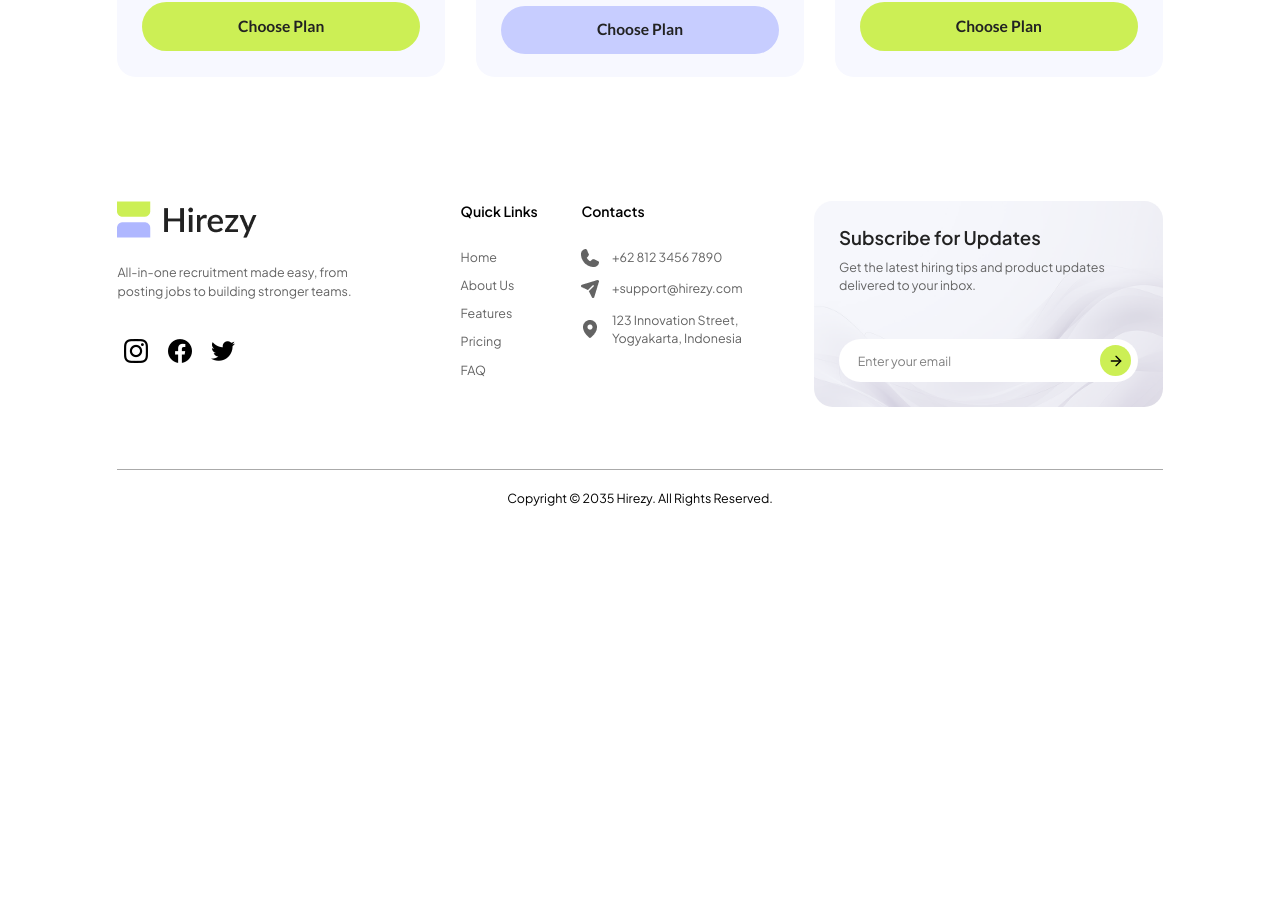
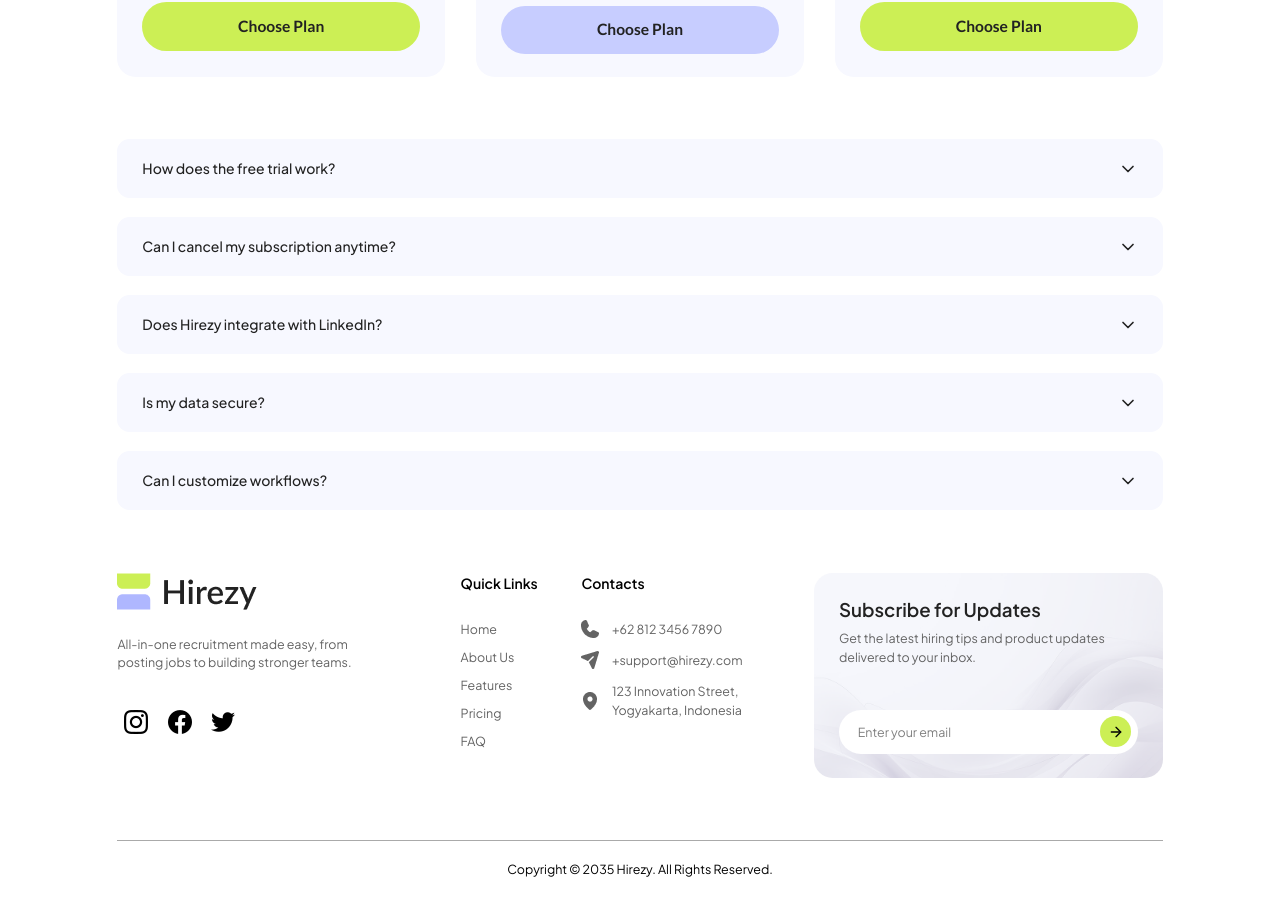
Before and after one commit to Bernardowert/project-hirezy, a Next.js app: page / in a window 1280 px wide. Shown: the part 5087-5984 px from the top of the page. Before the commit the page ends 5613 px from the top, so only its background shows below. Built offline with nearby package versions, Linux system fonts and the light colour scheme.

Commit message:
criando componente Accordion faq e finalizando funcionalidades

```diff
--- /dev/null
+++ b/app/components/accordionFAQ/index.tsx
@@ -0,0 +1,52 @@
+'use client'
+
+import { ChevronUp } from "lucide-react";
+import { useState } from "react";
+
+
+const listingFAQ = [
+    {
+        title:"How does the free trial work?",
+        description:"Yes, you can cancel or upgrade at any time."
+    },
+    {
+        title:"Can I cancel my subscription anytime?",
+        description:"Yes, you can cancel or upgrade at any time."
+    },
+    {
+        title:"Does Hirezy integrate with LinkedIn?",
+        description:"Yes, you can cancel or upgrade at any time."
+    },
+    {
+        title:"Is my data secure?",
+        description:"Yes, you can cancel or upgrade at any time."
+    },
+    {
+        title:"Can I customize workflows?",
+        description:"Yes, you can cancel or upgrade at any time."
+    }
+]
+
+export function AccordionFAQ(){
+    const [openIndex, setOpenIndex] = useState<Number | null>(null);
+    function toggleAccordion(index:number){
+         setOpenIndex(prev => prev === index ? null : index);
+    }
+    return(
+        <div className="space-y-6">
+               {
+                 listingFAQ.map(({title, description}, index) => (
+                    <div className="py-6 px-8 rounded-2xl bg-blue-300" key={`${title + `${index}`}`}>
+                        <button className="flex items-center justify-between w-full" onClick={() => toggleAccordion(index)}>
+                             <h3 className="text-lg text-black-500 font-medium">{title}</h3>
+                             <ChevronUp size={20} color="#222222" className={`transition-transform ease-linear ${openIndex === index ? "rotate-0" : "rotate-180"}`}/>
+                        </button>
+                        {
+                            openIndex === index && <p className="opacity-95 mt-4">{description}</p>
+                        }
+                </div>
+                 ))
+               }
+        </div>
+    )
+}
--- a/app/page.tsx
+++ b/app/page.tsx
@@ -12,6 +12,7 @@ import { SectionNumbers } from "./components/sections/home/numbers";
 import { SectionFeatures } from "./components/sections/home/features";
 import { SectionIntegration } from "./components/sections/home/integration";
 import { SectionPrice } from "./components/sections/home/price";
+import { AccordionFAQ } from "./components/accordionFAQ";
 
 
 export default function Home() {
@@ -26,6 +27,10 @@ export default function Home() {
         <SectionNumbers/>
         <SectionIntegration/>
         <SectionPrice/>
+
+        <ContainerGRID>
+         <AccordionFAQ/>
+        </ContainerGRID>
      </>
   )
 }
```
